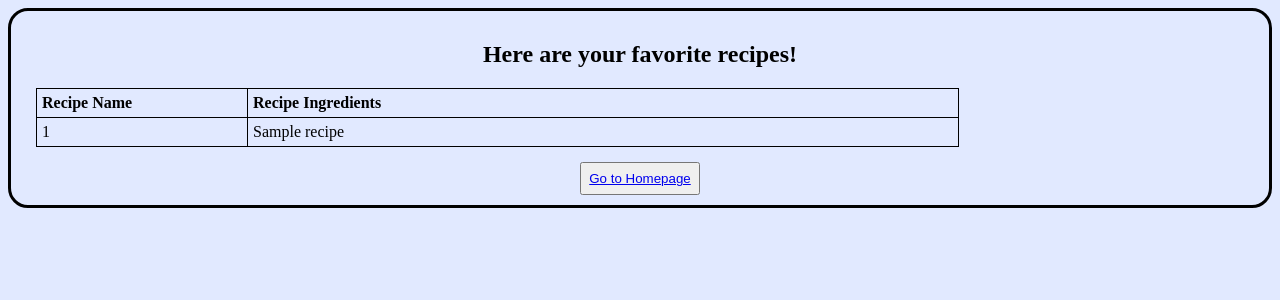
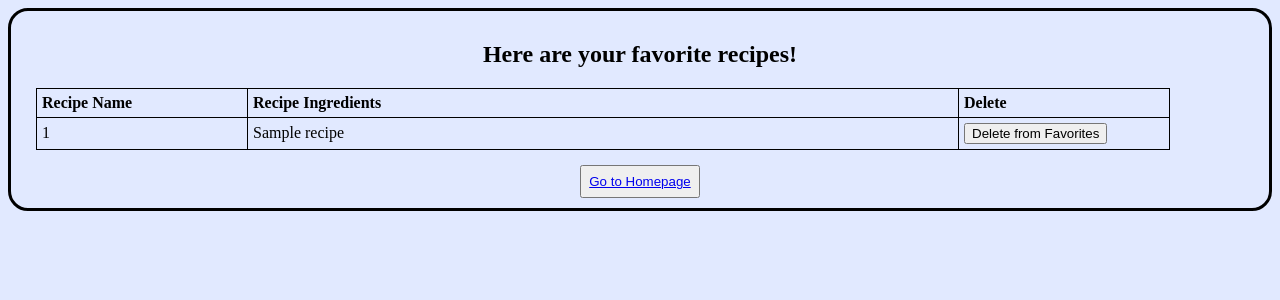
Before and after one commit to bobersnip/CS411-Group5, a Python web app: template basic_site edited/templates/favorite.html in a window 1280 px wide. Shown: the top 300 px of the page. Run offline with Jinja, Linux system fonts and the light colour scheme; the template is opened without the code that fills it: most values are stand-ins (such as "Sample title", 1, 10 or a date in 2020).

Commit message:
added UI for deleting favorites w/o functionality

```diff
--- a/basic_site edited/templates/favorite.html
+++ b/basic_site edited/templates/favorite.html
@@ -29,6 +29,7 @@
         <tr>
             <th>Recipe Name</th>
             <th>Recipe Ingredients</th>
+            <th>Delete</th>
         </tr>
 
         <tr>
@@ -37,11 +38,13 @@
                 <tr>
                     <td>{{recipes[0]}}</td>
                     <td style="width: 700px;">{{recipes[1]}}</td>
+                    <td><input type="button" value="Delete from Favorites" onclick="deleteRow(this)"></td>
                 </tr>
                 {% endfor %}
             {% endif %}
         </tr>
 
     </table>
+    <!--insert deleteRow function?-->
     <button style="padding: 7px;"><a href='/'> Go to Homepage</a> </button>
 </html>
```
